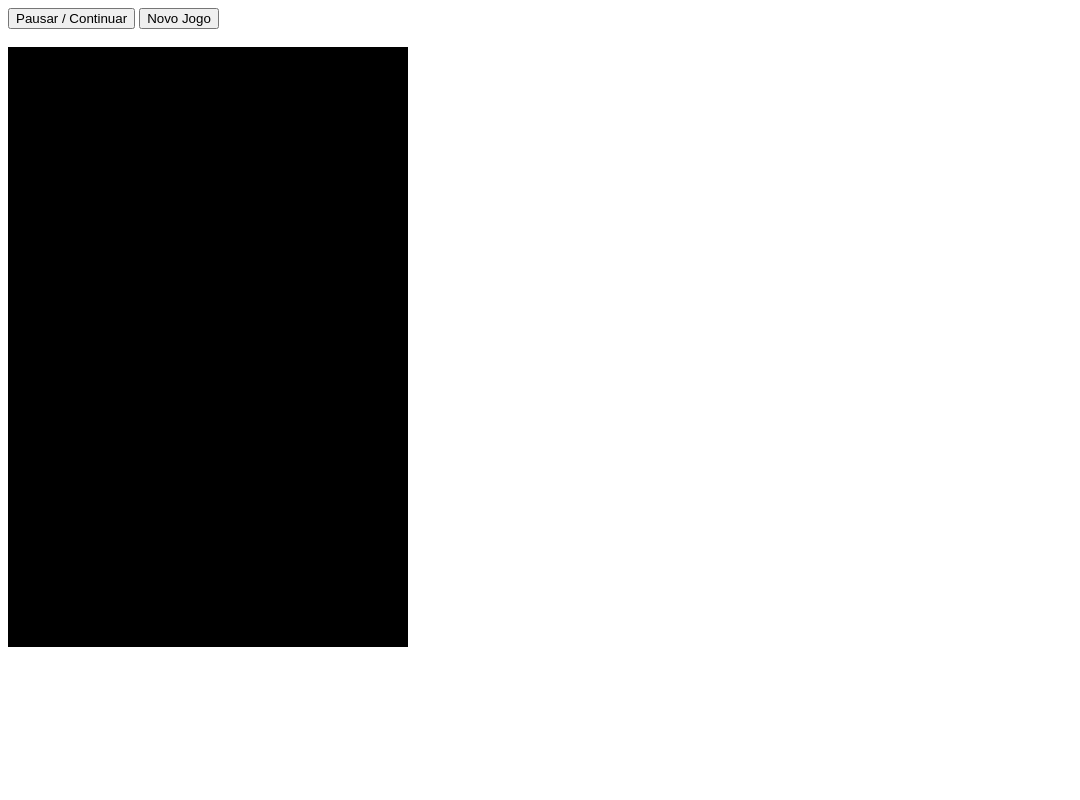
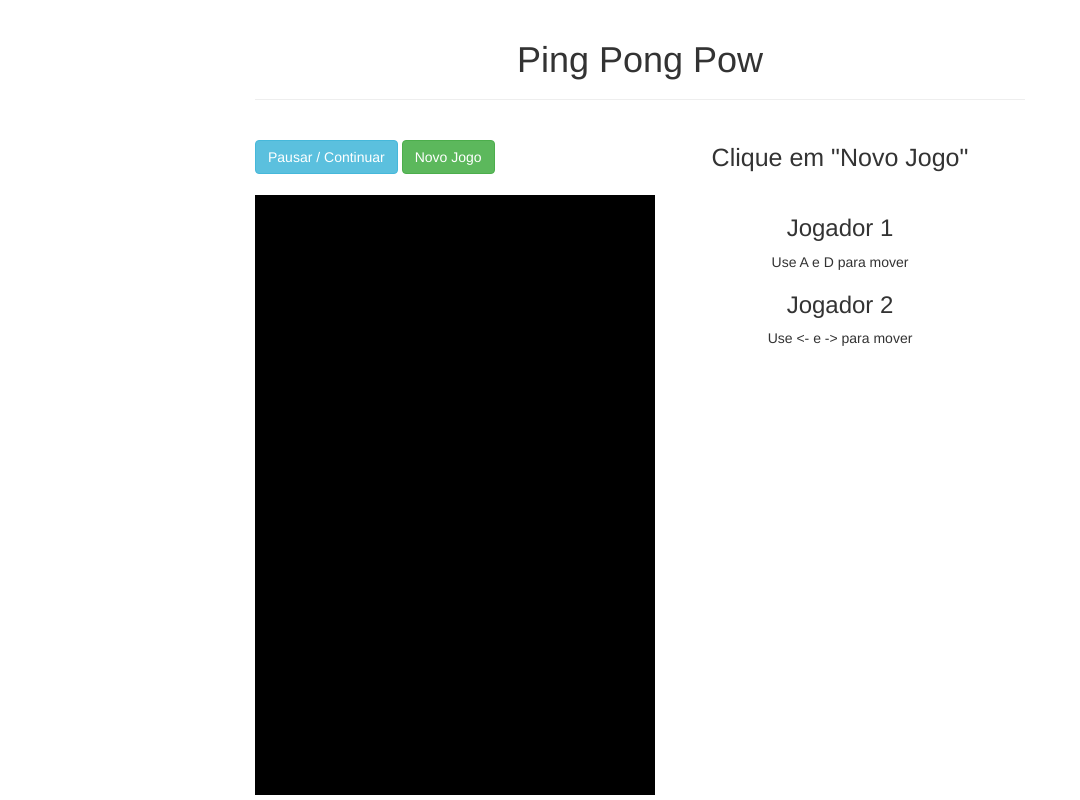
Before and after one commit to agathaemm/PingPongPow, a plain HTML site: page index.html in a window 1280 px wide. Shown: the whole page, without its empty margins (0-1080 px from the left). Drawn offline with Linux system fonts and the light colour scheme.

Commit message:
Adiciona estilo ao jogo

```diff
--- a/classes/Game.js
+++ b/classes/Game.js
@@ -15,13 +15,14 @@ function Game() {
         // instancia os componentes do jogo
         var q  = new Square( 10, 10, function( q ) {
 
+            // finaliza o jogo
+            _this.Pause();
+
             // verifica a direção do quadrado
             if ( q.verticalDirection != -1 ) {
-                console.log( 'Jogador 1 ganhou' );
-                _this.Pause();
+                _this.GameStatus( 'Jogador 1 ganhou' );
             } else {
-                console.log( 'Jogador 2 ganhou' );
-                _this.Pause();
+                _this.GameStatus( 'Jogador 2 ganhou' );
             }
 
         });
@@ -43,6 +44,7 @@ function Game() {
         delete _this.world;
         _this.NewGame();
         _this.world.start();
+        _this.GameStatus( 'Jogando ...' );
     }
 
     // pausa o jogo
@@ -50,11 +52,16 @@ function Game() {
 
         // muda o status do mundo
         if ( _this.world.running ) {
-            console.log( 'Pausou' );
+            _this.GameStatus( 'Jogo pausado' );
             _this.world.stop();
         } else {
-            console.log( 'Iniciou' );
+            _this.GameStatus( 'Jogando ...' );
             _this.world.start();
         }
     }
+
+    // seta o status do jogo
+    this.GameStatus = function( status ) {
+        document.getElementById('GameStatus').innerHTML = status;
+    }
 }
--- a/classes/Square.js
+++ b/classes/Square.js
@@ -25,7 +25,7 @@ function Square( w, h, gameover ) {
     this.horizontalDirection = -1;
 
     // velocidade
-    this.speed = 10;
+    this.speed = 13;
 
     // cor do quadrado
     this.color = 'white';
--- a/index.html
+++ b/index.html
@@ -5,15 +5,42 @@
         <title>Ping Pong Pow</title>
         <meta name="description" content="">
         <meta name="viewport" content="width=device-width, initial-scale=1">
+
+        <link rel="stylesheet" href="libs/bootstrap/dist/css/bootstrap.min.css">
+        <link rel="stylesheet" href="style/main.css">
     </head>
     <body>
+        <div class="container">
+            <div class="row">
+                <div class="col-md-12">
+                    <div class="page-header">
+                        <h1>Ping Pong Pow</h1>
+                    </div>
+                </div>
+            </div>
 
-        <div>
-            <button onclick="game.Pause();">Pausar / Continuar</button>
-            <button onclick="game.Start();">Novo Jogo</button>
+            <div class="row botoes">
+                <div class="col-md-6" style="text-align: left">
+                    <button class="btn btn-info" onclick="game.Pause();">Pausar / Continuar</button>
+                    <button class="btn btn-success" onclick="game.Start();">Novo Jogo</button>
+                </div>
+                <div class="col-md-6">
+                    <div id="GameStatus" class="game-status">Clique em "Novo Jogo"</div>
+                </div>
+            </div>
+
+            <div class="row mundo">
+                <div class="col-md-6">
+                    <div id="wrapper"></div>
+                </div>
+                <div class="col-md-6">
+                    <h3>Jogador 1</h3>
+                    <p>Use A e D para mover</p>
+                    <h3>Jogador 2</h3>
+                    <p>Use <- e -> para mover</p>
+                </div>
+            </div>
         </div>
-        <br>
-        <div id="wrapper"></div>
 
         <script src="js/Functions.js"></script>
         <script src="classes/World.js"></script>
--- /dev/null
+++ b/style/main.css
@@ -0,0 +1,19 @@
+*{
+    padding: 0px;
+    margin: 0px;
+    box-sizing: border-box;
+}
+
+.container {
+    text-align: center;
+    max-width: 800px;
+}
+
+.botoes{
+    padding-top: 20px;
+    padding-bottom: 20px;
+}
+
+.game-status {
+    font-size: 25px;
+}
```
